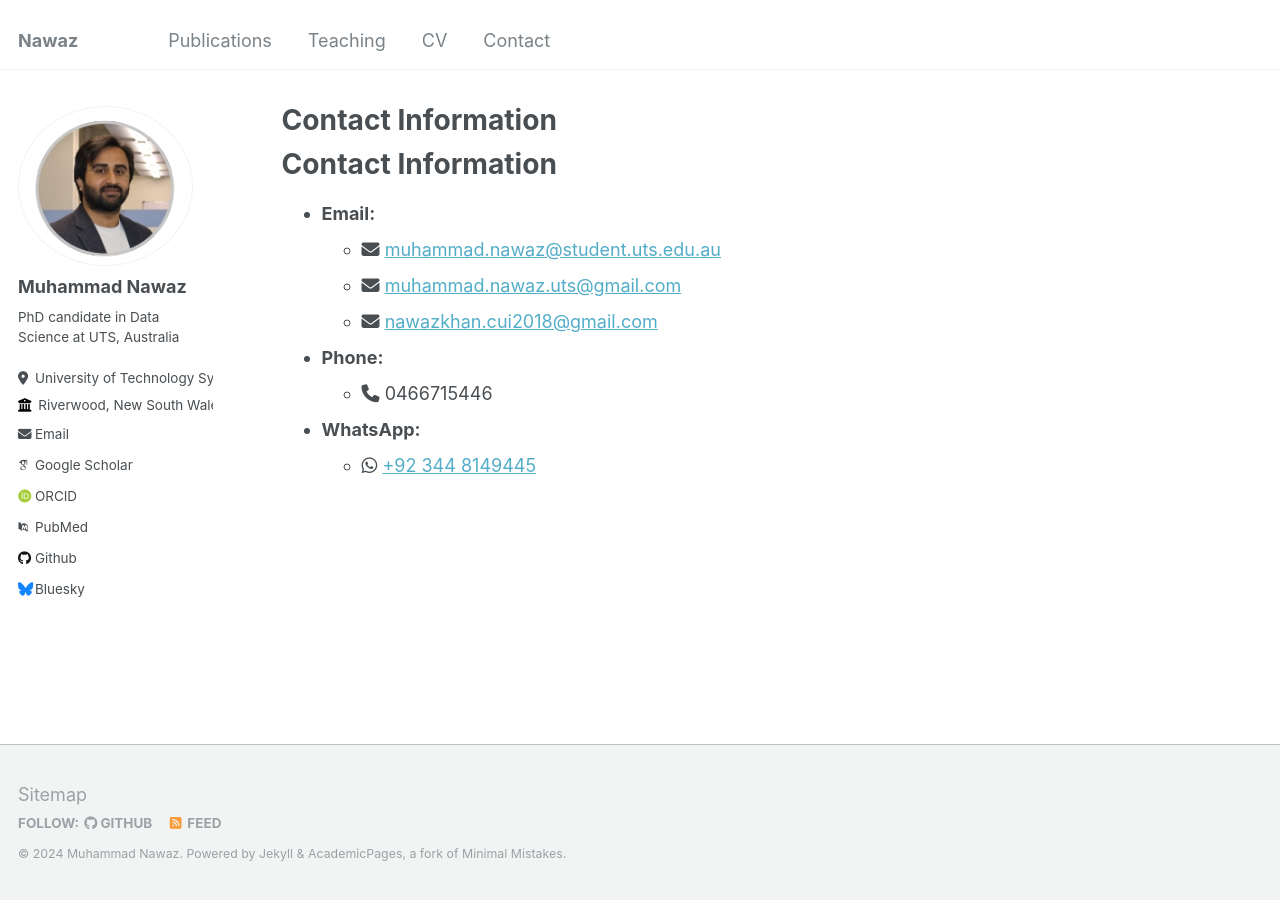
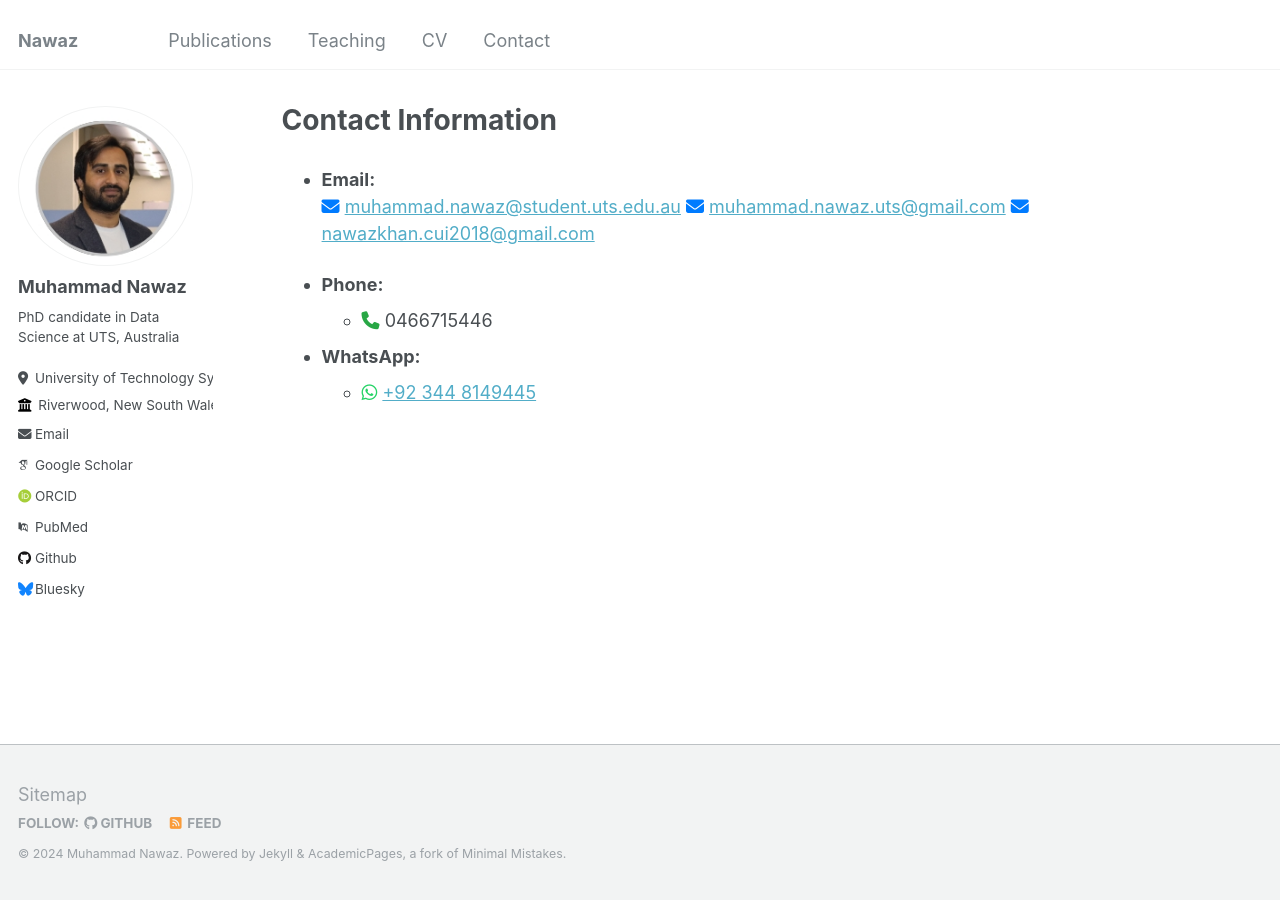
Before and after one commit to basmakhan11/Nawaz.github.io, a Jekyll site: the page built from _pages/Contact.md, in a window 1280 px wide. Built offline with Jekyll 4.4.1, drawn with Linux system fonts in a browser that asks for light colours; some web fonts are replaced.

Commit message:
Update Contact.md

```diff
--- a/_pages/Contact.md
+++ b/_pages/Contact.md
@@ -7,15 +7,17 @@ redirect_from:
 ---
 
 
-# Contact Information
+
+
+
 
 - **Email:**
-  - <i class="fas fa-envelope"></i> [muhammad.nawaz@student.uts.edu.au](mailto:muhammad.nawaz@student.uts.edu.au)
-  - <i class="fas fa-envelope"></i> [muhammad.nawaz.uts@gmail.com](mailto:muhammad.nawaz.uts@gmail.com)
-  - <i class="fas fa-envelope"></i> [nawazkhan.cui2018@gmail.com](mailto:nawazkhan.cui2018@gmail.com)
+  <i class="fas fa-envelope" style="color: #007bff;"></i> [muhammad.nawaz@student.uts.edu.au](mailto:muhammad.nawaz@student.uts.edu.au)
+  <i class="fas fa-envelope" style="color: #007bff;"></i> [muhammad.nawaz.uts@gmail.com](mailto:muhammad.nawaz.uts@gmail.com)
+  <i class="fas fa-envelope" style="color: #007bff;"></i> [nawazkhan.cui2018@gmail.com](mailto:nawazkhan.cui2018@gmail.com)
 
 - **Phone:**
-  - <i class="fas fa-phone"></i> 0466715446
+  - <i class="fas fa-phone" style="color: #28a745;"></i> 0466715446
 
 - **WhatsApp:**
-  - <i class="fab fa-whatsapp"></i> [+92 344 8149445](https://wa.me/923448149445)
+  - <i class="fab fa-whatsapp" style="color: #25d366;"></i> [+92 344 8149445](https://wa.me/923448149445)
```
